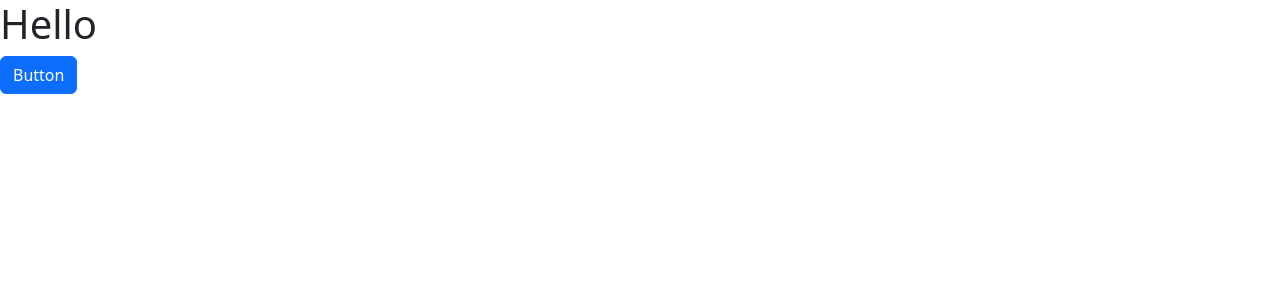
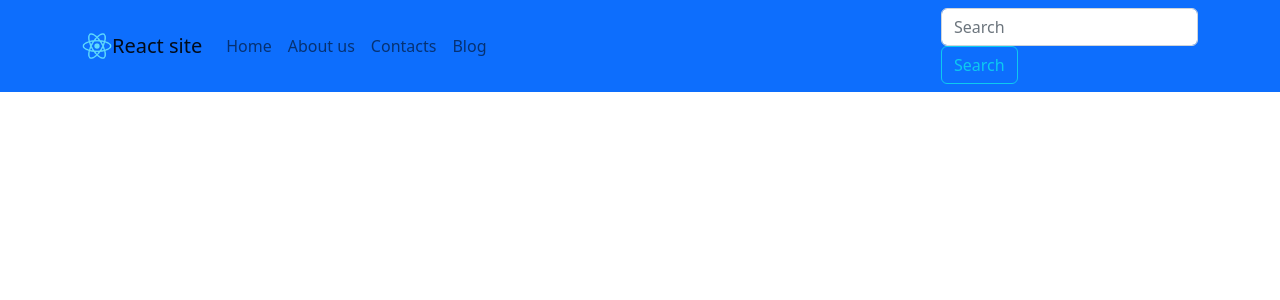
Before and after one commit to Lukachyk/react-site, a React (Create React App) app: page / in a window 1280 px wide. Shown: the top 300 px of the page. Built offline with nearby package versions, Linux system fonts and the light colour scheme.

Commit message:
0.0.2 add navbar

```diff
--- a/src/App.js
+++ b/src/App.js
@@ -2,12 +2,11 @@
 import "./App.css";
 import { Button } from "react-bootstrap";
 import "bootstrap/dist/css/bootstrap.min.css";
-
+import Header from "./Components/Header";
 function App() {
   return (
     <div>
-      <h1>Hello </h1>
-      <Button variant="primary">Button</Button>
+      <Header />
     </div>
   );
 }
--- /dev/null
+++ b/src/Components/Header.js
@@ -0,0 +1,57 @@
+import React, { Component } from "react";
+import {
+  Container,
+  FormControl,
+  Nav,
+  Navbar,
+  Form,
+  Button,
+} from "react-bootstrap";
+
+import logo from "./logo192.png";
+
+export default class Header extends Component {
+  render() {
+    return (
+      <>
+        <Navbar
+          fixed="top"
+          collapseOnSelect
+          expand="md"
+          bg="primary"
+          variant="light"
+        >
+          <Container>
+            <Navbar.Brand href="/">
+              <img
+                src={logo}
+                height="30"
+                width="30"
+                className="d-inline-block align-top"
+                alt="Logo"
+              />
+              <h8>React site</h8>
+            </Navbar.Brand>
+            <Navbar.Toggle aria-controls="responsive-navbar-nav" />
+            <Navbar.Collapse id="responsive-navbar-nav">
+              <Nav className="me-auto">
+                <Nav.Link href="/">Home</Nav.Link>
+                <Nav.Link href="/about">About us</Nav.Link>
+                <Nav.Link href="/contacts">Contacts</Nav.Link>
+                <Nav.Link href="/blog">Blog</Nav.Link>
+              </Nav>
+              <Form inline>
+                <FormControl
+                  type="text"
+                  placeholder="Search"
+                  className="mr-sm-2"
+                />
+                <Button variant="outline-info">Search</Button>
+              </Form>
+            </Navbar.Collapse>
+          </Container>
+        </Navbar>
+      </>
+    );
+  }
+}
```
Also changed, not shown: src/Components/logo192.png (renamed from public/logo192.png).
